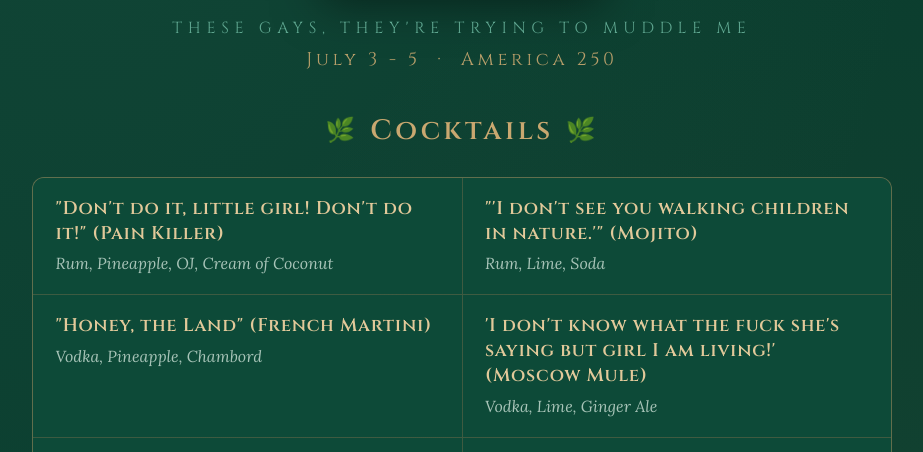
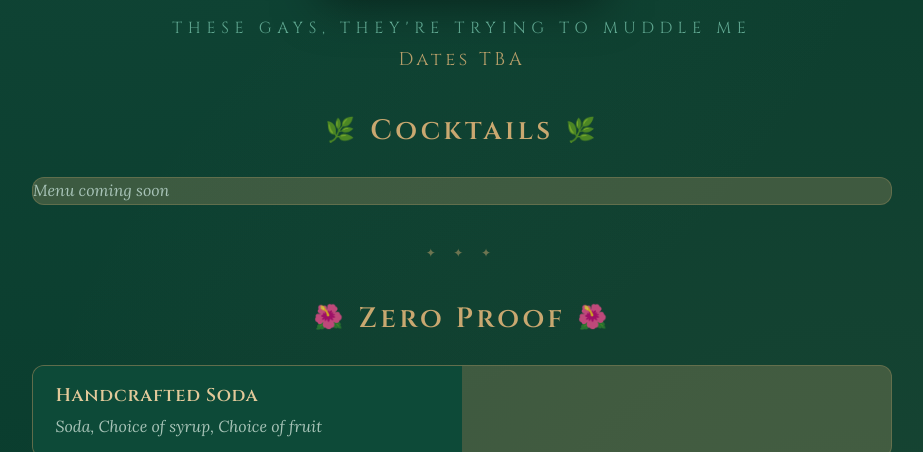
Before and after one commit to joshua-kitchens/lounge, a plain HTML site: page index.html in a window 1280 px wide. Shown: the part 347-799 px from the top of the page, without its empty margins (178-1101 px from the left). Drawn offline with Linux system fonts and the light colour scheme.

Commit message:
Clear cocktail menu, add favicon and meta description
Comment out the July drinks with a reusable template, set dates to TBA,
and rename 2.png to favicon.png.

Co-Authored-By: Claude Sonnet 5.5 <noreply@anthropic.com>

```diff
--- a/index.html
+++ b/index.html
@@ -4,6 +4,8 @@
   <meta charset="UTF-8" />
   <meta name="viewport" content="width=device-width, initial-scale=1.0" />
   <title>Lorazepam Lounge</title>
+  <meta name="description" content="The Lorazepam Lounge: a personal pop-up bar. Cocktails and zero proof drinks." />
+  <link rel="icon" type="image/png" href="favicon.png" />
   <link rel="preconnect" href="https://fonts.googleapis.com" />
   <link rel="preconnect" href="https://fonts.gstatic.com" crossorigin />
   <link href="https://fonts.googleapis.com/css2?family=Cinzel:wght@400;600;700&family=Lora:ital,wght@0,400;0,500;1,400&display=swap" rel="stylesheet" />
@@ -15,7 +17,8 @@
     <img src="logo.png" alt="Lorazepam Lounge" class="logo" />
     <p class="tagline">These Gays, They're Trying to Muddle Me</p>
     <!-- UPDATE DATES AND THEME HERE -->
-    <p class="menu-dates">July 3 - 5 &nbsp;·&nbsp; America 250</p>
+    <!-- <p class="menu-dates">July 3 - 5 &nbsp;·&nbsp; America 250</p> -->
+    <p class="menu-dates">Dates TBA</p>
   </header>
 
   <main>
@@ -28,41 +31,52 @@
 
       <div class="menu-grid">
 
+        <!-- Remove this line when drinks are back on the menu -->
+        <p class="item-desc">Menu coming soon</p>
+
+        <!-- TEMPLATE: copy an entry below out of the comment to add a drink
         <div class="menu-item">
-          <p class="item-name">"Don't do it, little girl! Don't do it!" (Pain Killer) </p>
-          <p class="item-desc"> Rum, Pineapple, OJ, Cream of Coconut</p>
+          <p class="item-name">"Quote line" (Cocktail Name)</p>
+          <p class="item-desc">Spirit, Mixer, Garnish</p>
+        </div>
+
+        PREVIOUS MENU (July 3 - 5, America 250):
+
+        <div class="menu-item">
+          <p class="item-name">"Don't do it, little girl! Don't do it!" (Pain Killer)</p>
+          <p class="item-desc">Rum, Pineapple, OJ, Cream of Coconut</p>
         </div>
 
         <div class="menu-item">
-          <p class="item-name"> "'I don't see you walking children in nature.'" (Mojito) </p>
-          <p class="item-desc"> Rum, Lime, Soda</p>
+          <p class="item-name">"'I don't see you walking children in nature.'" (Mojito)</p>
+          <p class="item-desc">Rum, Lime, Soda</p>
         </div>
 
         <div class="menu-item">
-          <p class="item-name">"Honey, the Land" (French Martini) </p>
-          <p class="item-desc"> Vodka, Pineapple, Chambord </p>
+          <p class="item-name">"Honey, the Land" (French Martini)</p>
+          <p class="item-desc">Vodka, Pineapple, Chambord</p>
         </div>
 
         <div class="menu-item">
-          <p class="item-name"> 'I don't know what the fuck she's saying but girl I am living!' (Moscow Mule) </p>
-          <p class="item-desc">  Vodka, Lime, Ginger Ale</p>
+          <p class="item-name">'I don't know what the fuck she's saying but girl I am living!' (Moscow Mule)</p>
+          <p class="item-desc">Vodka, Lime, Ginger Ale</p>
         </div>
 
         <div class="menu-item">
-          <p class="item-name"> "Crossdresser!" (Cosmo) </p>
-          <p class="item-desc"> Vodka, Curacao, Cranberry, Lime</p>
+          <p class="item-name">"Crossdresser!" (Cosmo)</p>
+          <p class="item-desc">Vodka, Curacao, Cranberry, Lime</p>
         </div>
 
         <div class="menu-item">
-          <p class="item-name"> "'Good god get a grip girl.'"(Bay Breeze) </p>
-          <p class="item-desc"> Vodka, Pineapple, Lime</p>
+          <p class="item-name">"'Good god get a grip girl.'" (Bay Breeze)</p>
+          <p class="item-desc">Vodka, Pineapple, Lime</p>
         </div>
 
         <div class="menu-item">
-          <p class="item-name"> Reflecting Pool </p>
-          <p class="item-desc"> Rum, Pineapple, Blue Curacao</p>
+          <p class="item-name">Reflecting Pool</p>
+          <p class="item-desc">Rum, Pineapple, Blue Curacao</p>
         </div>
-
+        -->
 
       </div>
     </section>
```
Also changed, not shown: favicon.png (renamed from 2.png).
